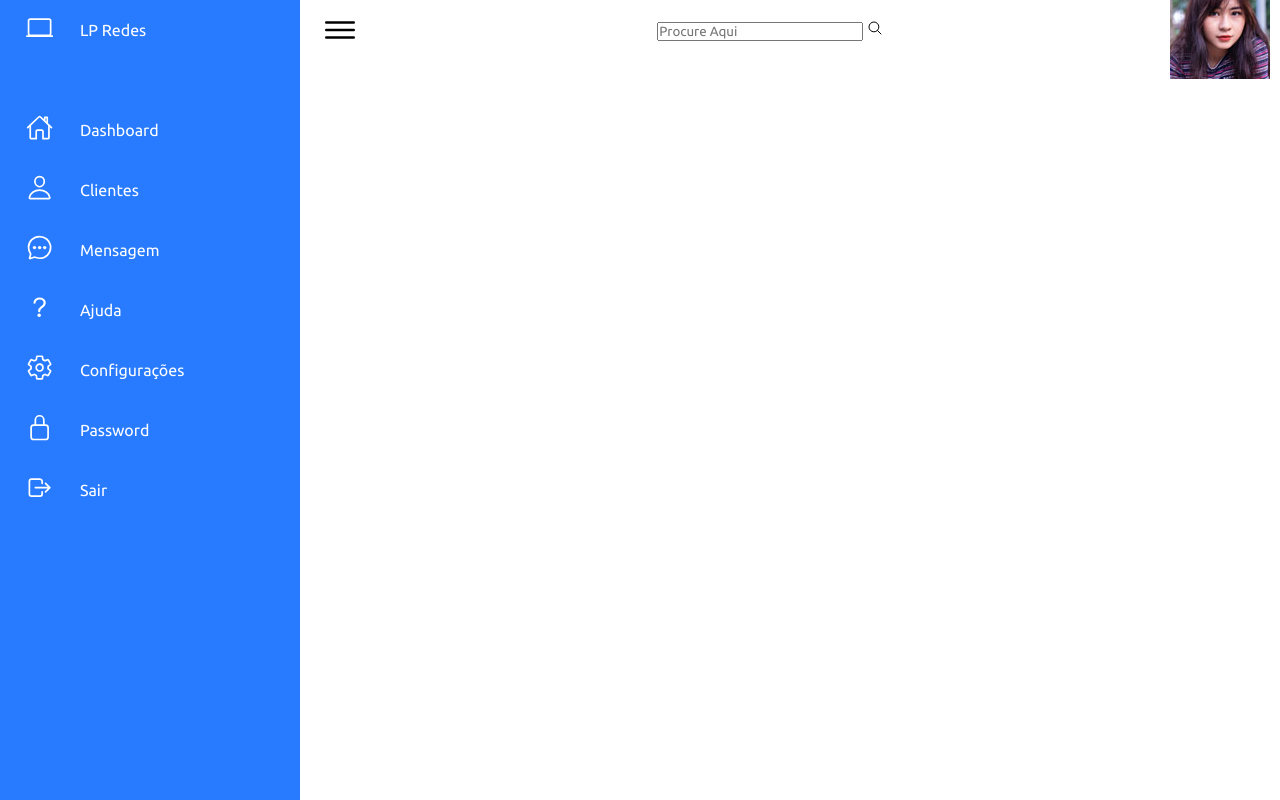
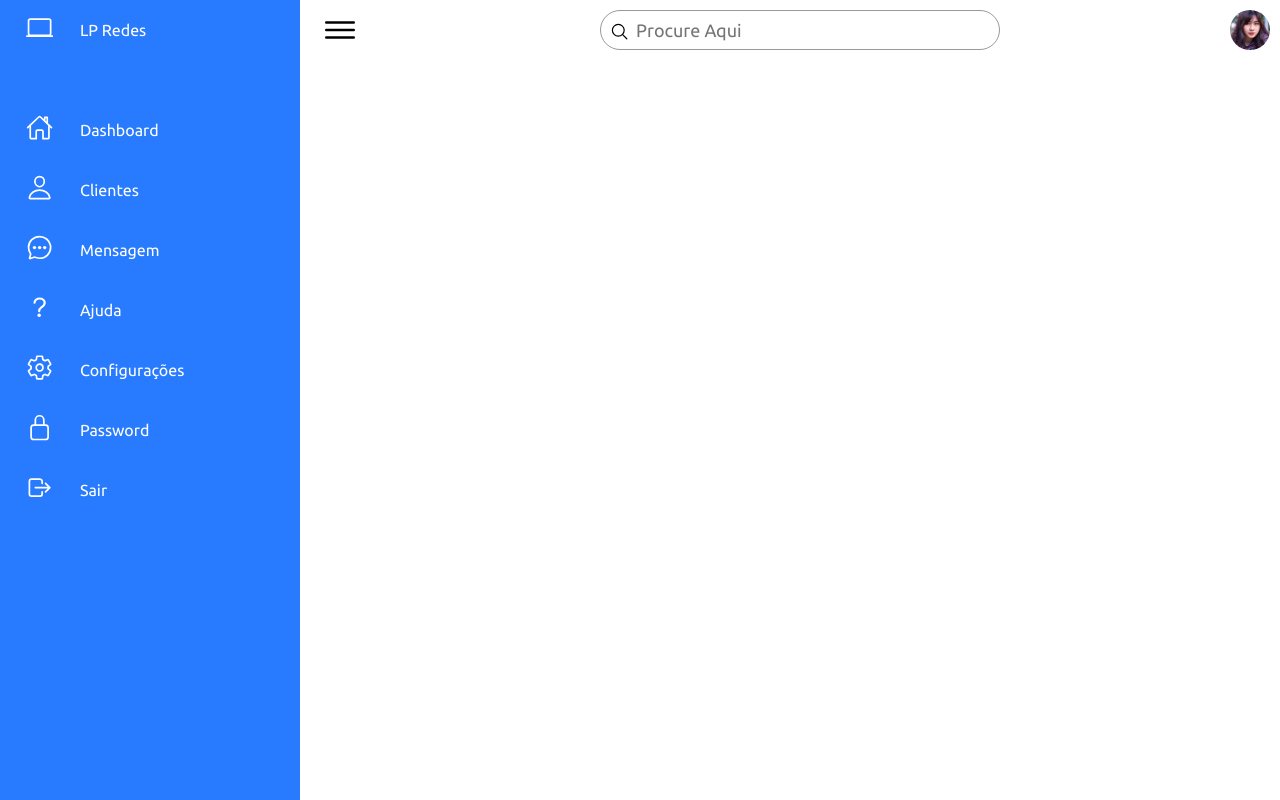
Before and after one commit to OdranoelGomes/Admin_Dashboard, a plain HTML site: page index.html in a window 1280 px wide. Drawn offline with nearby package versions, Linux system fonts and the light colour scheme.

Commit message:
Finalizado topbar, toggle, seacrh, user

```diff
--- a/css/style.css
+++ b/css/style.css
@@ -157,3 +157,50 @@
     font-size: 2.5em;
     cursor: pointer;
 }
+
+.search {
+    position: relative;
+    width: 400px;
+    margin: 0 10px
+}
+
+.search label {
+    position: relative;
+    width: 100%;
+}
+
+.search label input {
+    width: 100%;
+    height: 40px;
+    border-radius: 40px;
+    padding: 5px 20px;
+    padding-left: 35px;
+    font-size: 18px;
+    outline: none;
+    border: 1px solid var(--black2)
+}
+
+.search label ion-icon {
+    position: absolute;
+    top: 0;
+    left: 10px;
+    font-size: 1.2em;
+}
+
+.user {
+    position: relative;
+    width: 40px;
+    height: 40px;
+    border-radius: 50%;
+    overflow: hidden;
+    cursor: pointer;
+}
+
+.user img {
+    position: absolute;
+    top: 0;
+    left: 0;
+    width:100%;
+    height: 100%;
+    object-fit: cover;
+}
```
Also changed, not shown: index.html (+1 -0 lines).
